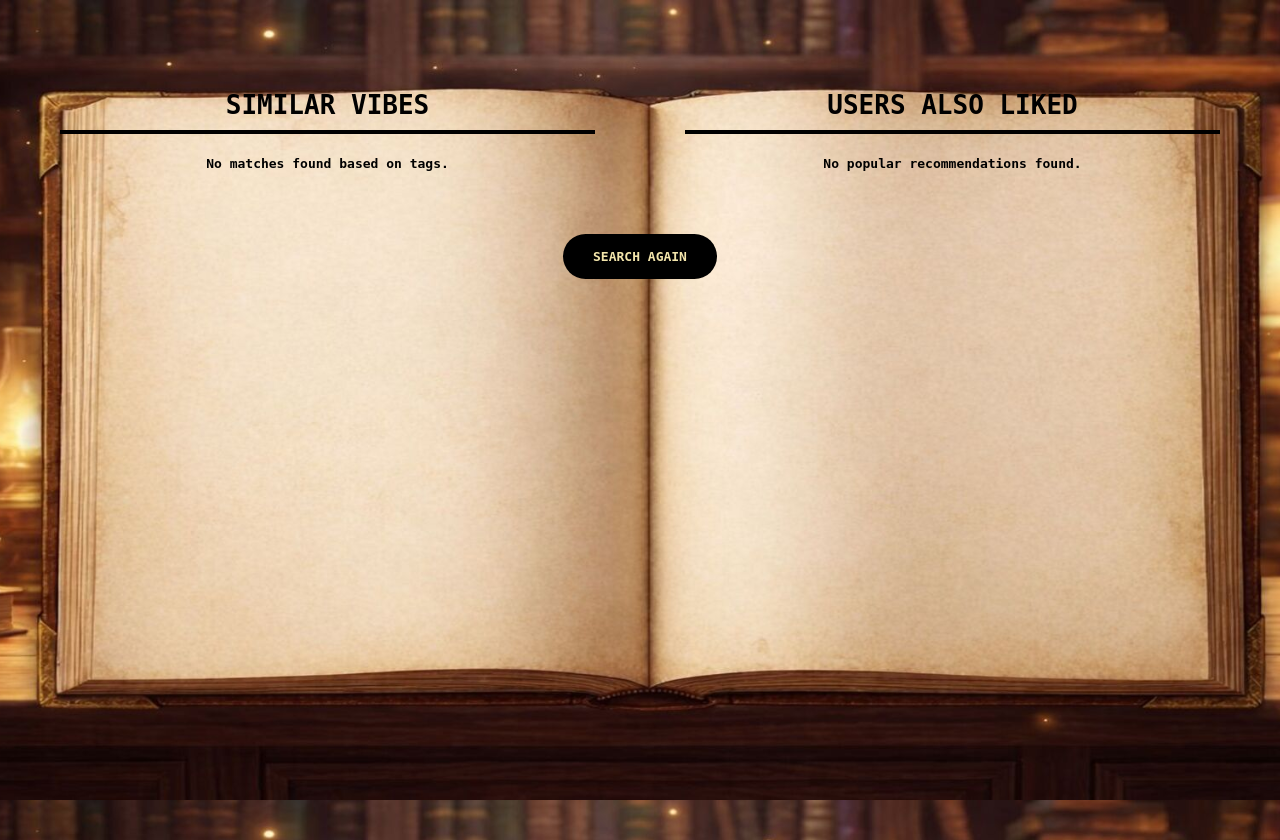
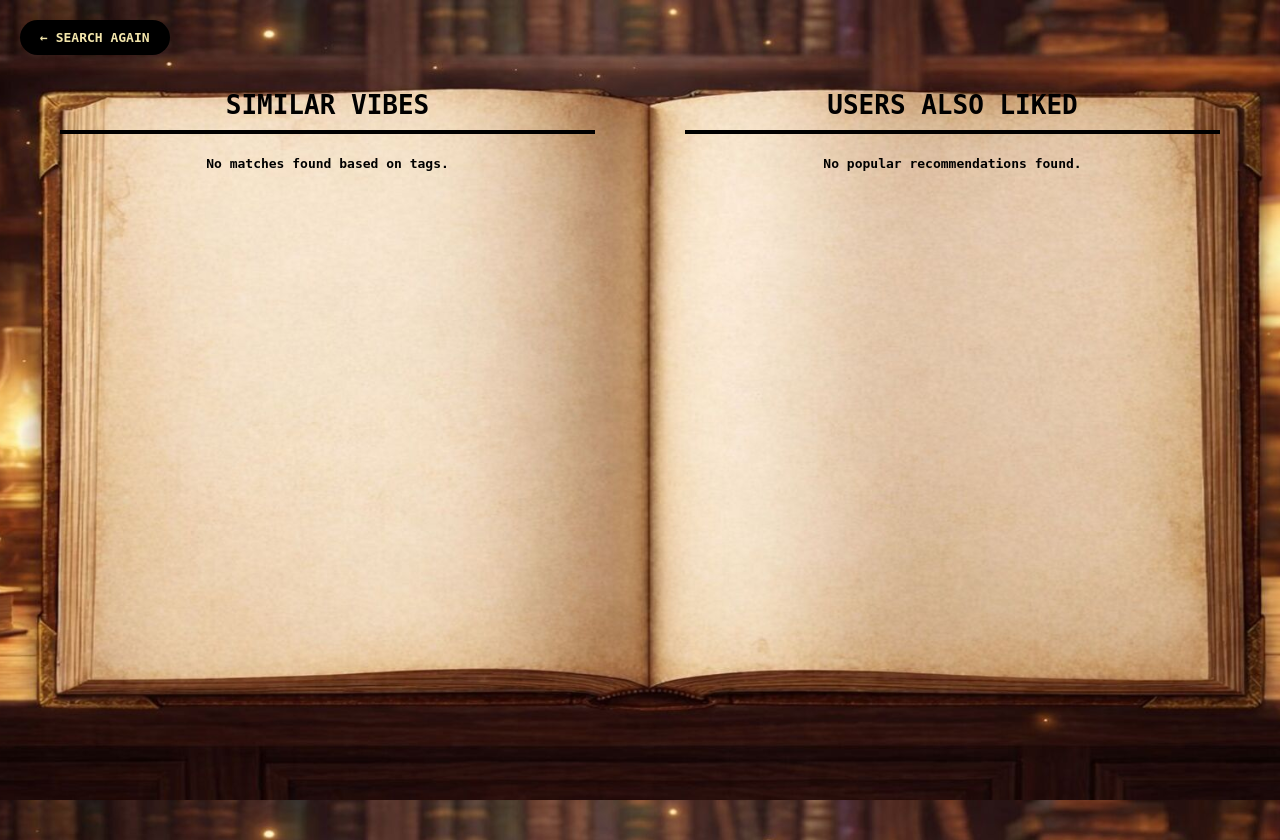
Before and after one commit to lightsgn/FindYourBook, a Flask app: template app/ui/template/results.html in a window 1280 px wide. Run offline with Flask 3, Linux system fonts and the light colour scheme; the template is opened without the code that fills it, so the values that code supplies are empty.

Commit message:
düzeltmeler

```diff
--- a/app/seed_data.py
+++ b/app/seed_data.py
@@ -35,13 +35,13 @@ def seed_books():
     # Kategori listesi
     genres = [
         "Fantasy", "Science Fiction", "Horror", "Romance", "History",
-        "Mystery", "Thriller", "Biography", "Cooking", "Art", "Comics"
+        "Mystery", "Thriller", "Biography", "Cooking", "Art", "Comics" , "Fantasy Fiction"
     ]
 
     print("🌱 Your library is loading...")
 
     for genre in genres:
-        print(f"📚 '{genre}' kategorisi taranıyor...")
+        print(f"📚 The '{genre}' genre is loading...")
         books_data = fetch_books_from_google(genre, max_results=15)
 
         tag = repo.get_tag_by_name(genre)
--- a/app/ui/template/results.html
+++ b/app/ui/template/results.html
@@ -22,6 +22,8 @@
             flex-direction: column;
             align-items: center;
             min-height: 100%;
+            /* Butonun body'ye göre konumlanması için gerekli olabilir */
+            position: relative;
         }
 
         .lists-wrapper {
@@ -67,36 +69,39 @@
             text-transform: uppercase;
             font-size: 2em;
             color: black;
-            /* Arka plan rengi kaldırıldı */
             background-color: transparent;
         }
 
-        /* Orijinal Buton Tasarımı Geri Geldi */
+        /* GÜNCELLENEN BUTON TASARIMI */
         .back-btn {
-            display: inline-block;
-            margin-top: 30px;
+            position: absolute; /* Sayfa akışından çıkarıp sabitle */
+            top: 20px;          /* Üstten 20px boşluk */
+            left: 20px;         /* Soldan 20px boşluk */
             background-color: black;
             color: #f3e5ab;
-            padding: 15px 30px;
+            padding: 10px 20px; /* Biraz daha kompakt olsun */
             text-decoration: none;
             font-weight: bold;
-            margin-bottom: 30px;
             border: none;
             border-radius: 25px;
             cursor: pointer;
+            z-index: 1000; /* Diğer öğelerin üzerinde dursun */
         }
 
         .back-btn:hover {
-            background-color: #333; /* Hafif hover efekti */
+            background-color: #333;
         }
     </style>
 </head>
 <body>
 
+<a href="/" class="back-btn">← SEARCH AGAIN</a>
+
 <div class="lists-wrapper">
 
     <div class="results-col">
-        <h2>Similar Vibes</h2> {% if similar_by_tags %}
+        <h2>Similar Vibes</h2>
+        {% if similar_by_tags %}
             {% for title in similar_by_tags %}
                 <div class="book-item">
                     <div class="book-info">
@@ -132,7 +137,5 @@
 
 </div>
 
-<a href="/" class="back-btn">SEARCH AGAIN</a>
-
 </body>
 </html>
```
Also changed, not shown: database/books.db.
